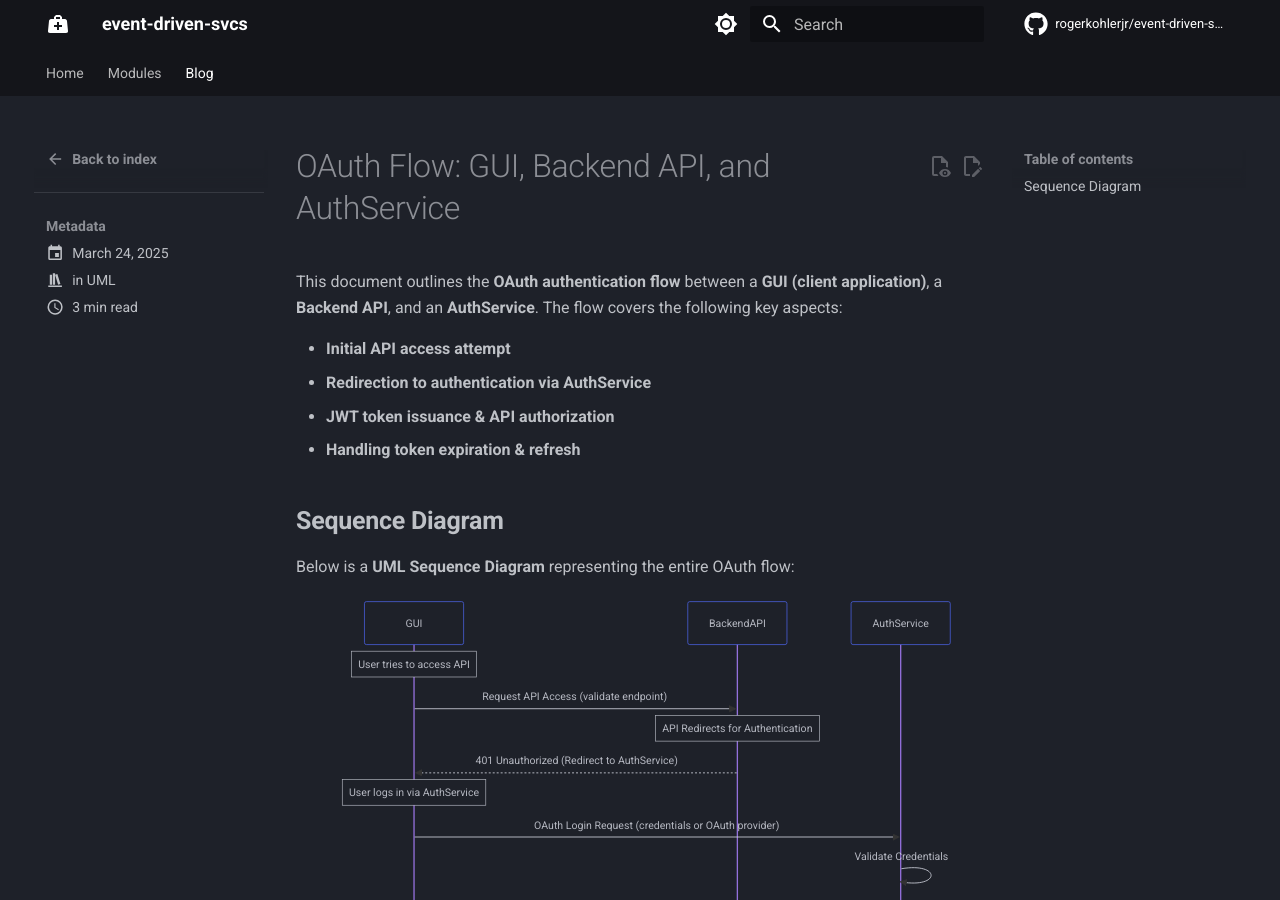
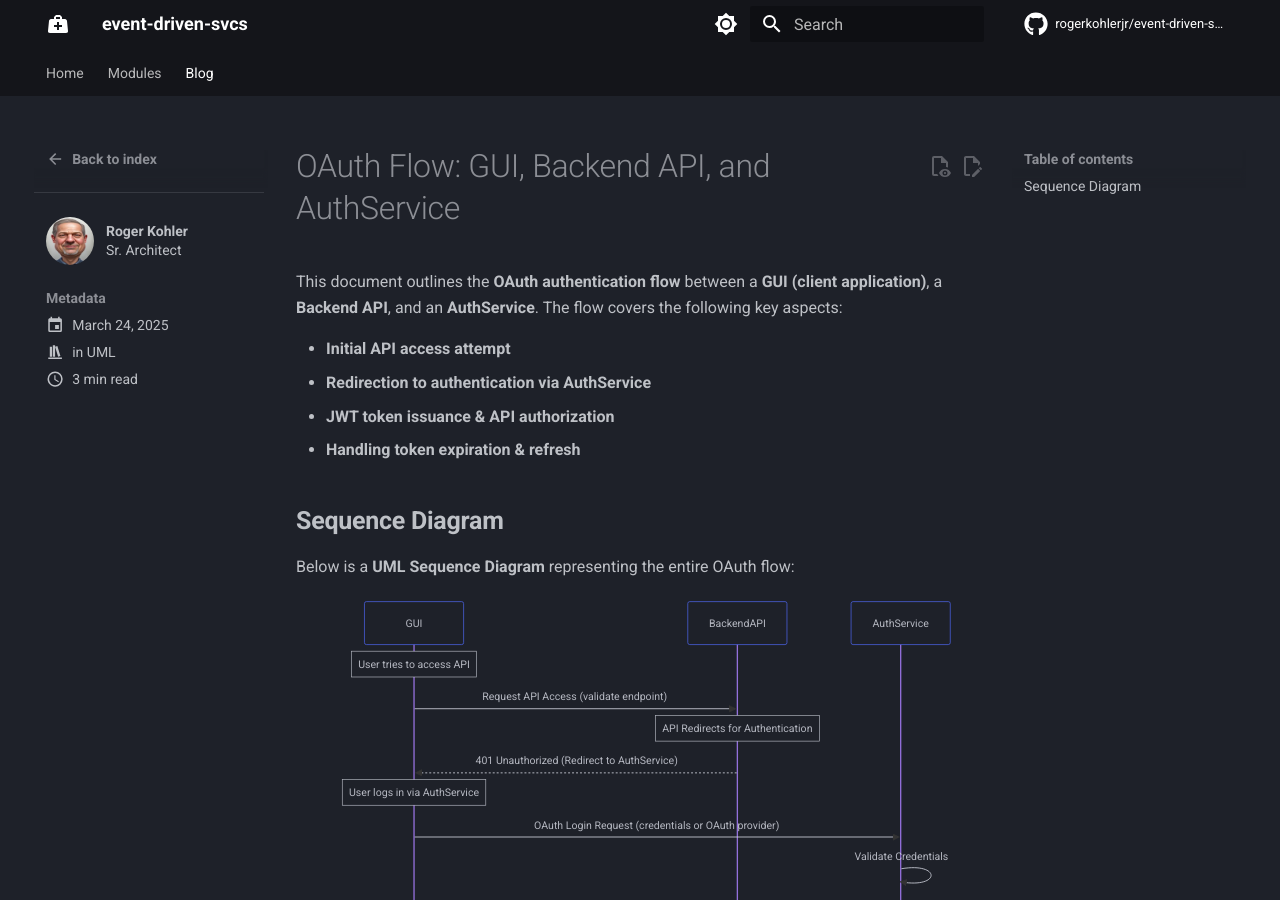
Before and after one commit to rogerkohlerjr/event-driven-svcs, an MkDocs documentation site: the page built from docs/blog/posts/auth-flow.md, in a window 1280 px wide and 900 px high. Built offline with MkDocs 1.6.1 and Material for MkDocs 9.7.7, drawn with Linux system fonts in a browser that asks for light colours; comment, search, counter and statistics services are not loaded.

Commit message:
Added authors and author profile with avatar

```diff
--- /dev/null
+++ b/docs/blog/.authors.yml
@@ -0,0 +1,5 @@
+authors:
+  rogerk:
+    name: Roger Kohler
+    description: Sr. Architect
+    avatar: blog/rk-anime.jpg
```
Also changed, not shown: docs/blog/posts/auth-flow.md (+2 -0 lines), docs/blog/posts/blog-officially-open.md (+2 -0 lines), docs/blog/rk-anime.jpg (added).
